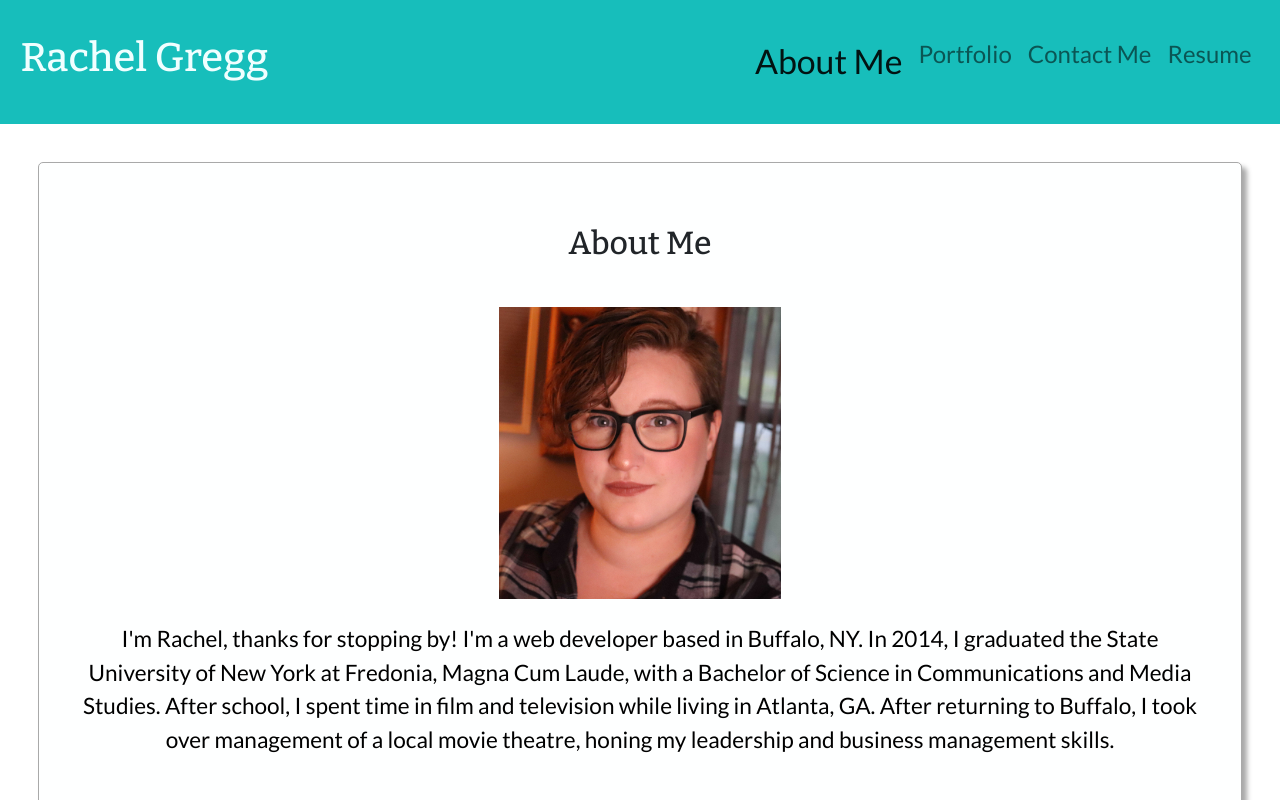
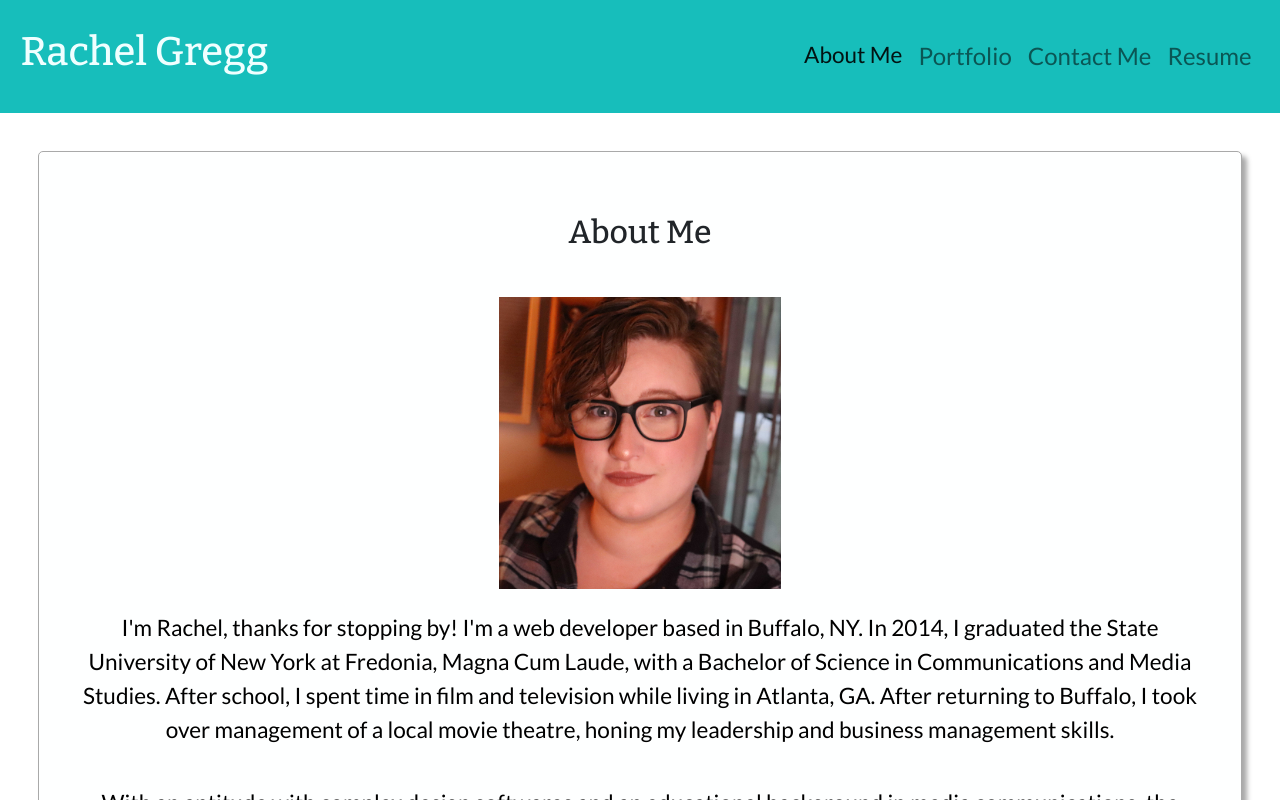
Before and after one commit to rgregg2014/React-Portfolio, a React (Create React App) app: page / in a window 1280 px wide. Shown: the top 800 px of the page. Built offline with nearby package versions, Linux system fonts and the light colour scheme.

Commit message:
solved nav-bar weirdness

```diff
--- a/src/components/NavBar.js
+++ b/src/components/NavBar.js
@@ -22,7 +22,7 @@ function Navbar({ currentPage, handlePageChange }) {
 
       <div className="collapse navbar-collapse blue" id="navbarTogglerDemo02">
         <ul className="navbar-nav mr-auto mt-2 mt-lg-0">
-          <li className="nav-item">
+          <li className="nav-item" id="weirdo">
             <a
               className={
                 currentPage === "About"
--- a/src/styles/NavBar.css
+++ b/src/styles/NavBar.css
@@ -14,8 +14,12 @@
   justify-content: end;
   padding: 1.6%;
   font-family: "Courier New", Courier, monospace;
-  font-size: 150%;
+  /* font-size: 150%; */
   color: azure;
+}
+
+#weirdo {
+  font-size: 100%;
 }
 
 .label {
@@ -25,3 +29,7 @@
 .minor {
   font-family: "Lato", sans-serif;
 }
+
+.nav-item {
+  font-size: 150%;
+}
```
